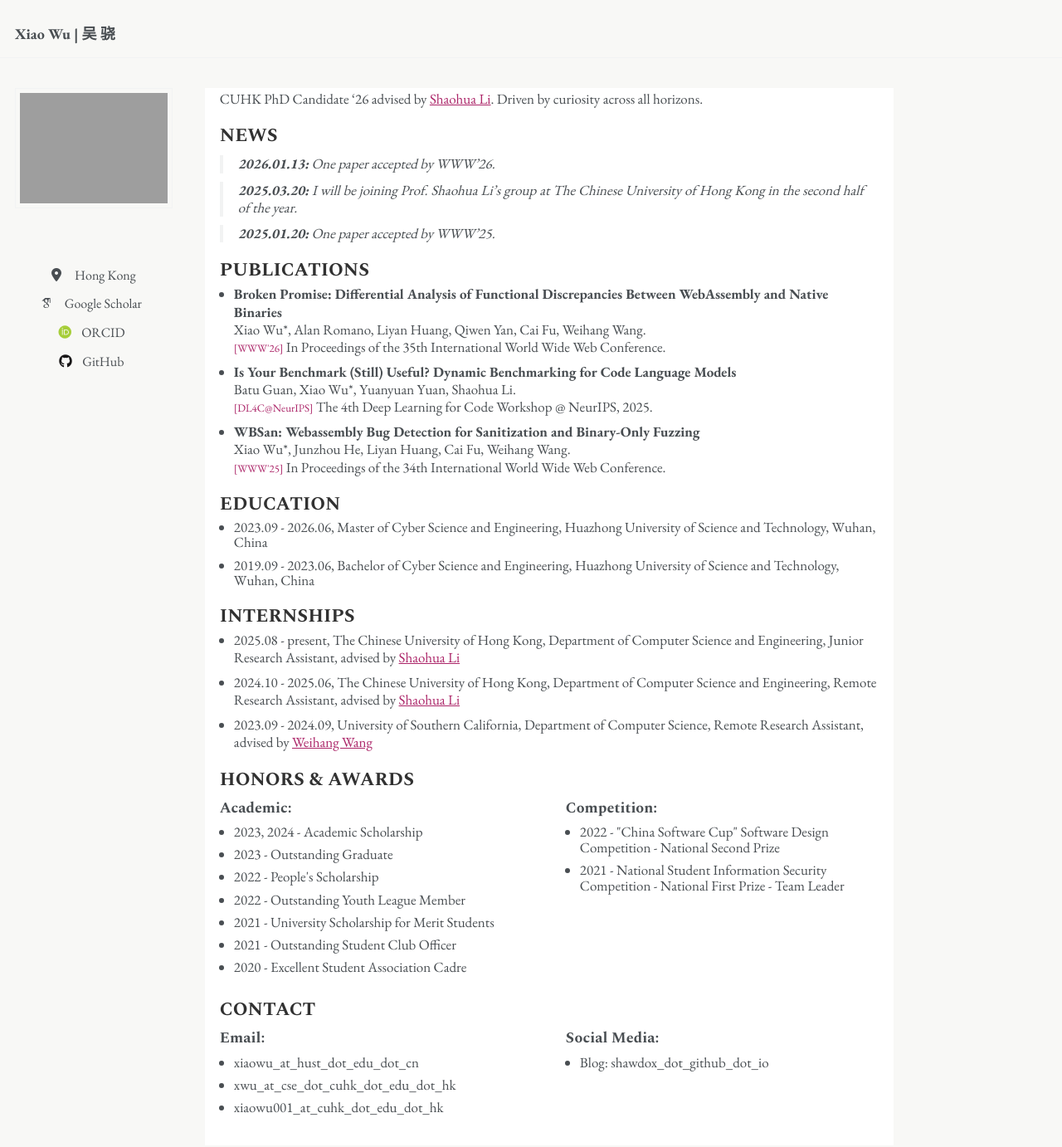
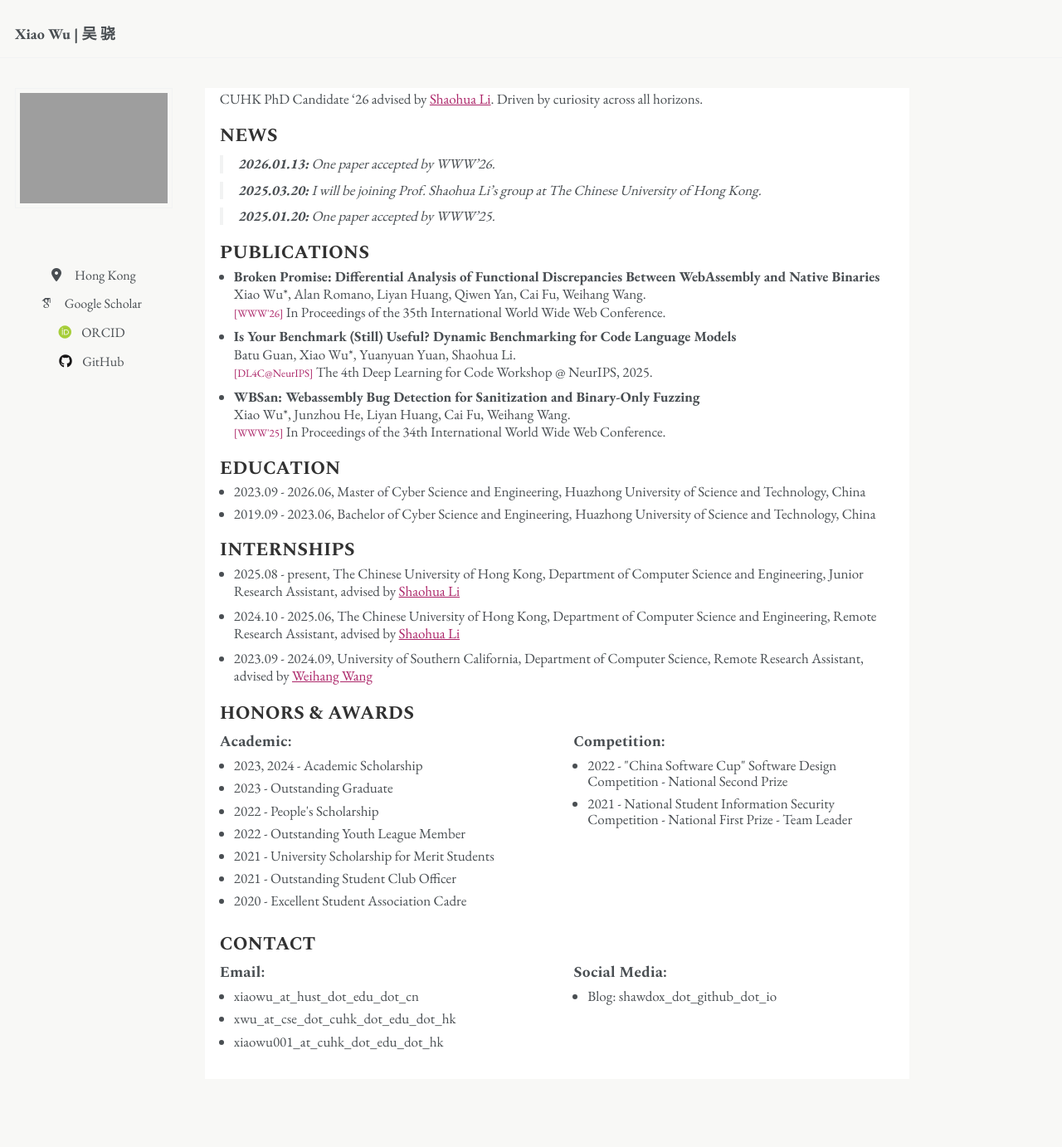
Before and after one commit to xiaowu417/xiaowu417.github.io, a Jekyll site: the page built from _pages/about.md, in a window 1280 px wide and 1400 px high. Shown: the top 1382 px of the window at 83% size. Built offline with Jekyll 4.4.1, drawn with Linux system fonts in a browser that asks for light colours; emoji names are drawn with the system emoji font; some web fonts are replaced.

Commit message:
redesign

```diff
--- a/_pages/about.md
+++ b/_pages/about.md
@@ -13,7 +13,7 @@ CUHK PhD Candidate '26 advised by [Shaohua Li](https://shao-hua-li.github.io/).
 # NEWS
 > **2026.01.13:** One paper accepted by WWW'26.
 
-> **2025.03.20:** I will be joining Prof. Shaohua Li's group at The Chinese University of Hong Kong in the second half of the year.
+> **2025.03.20:** I will be joining Prof. Shaohua Li's group at The Chinese University of Hong Kong.
 
 >**2025.01.20:** One paper accepted by WWW'25.
 
@@ -32,8 +32,8 @@ CUHK PhD Candidate '26 advised by [Shaohua Li](https://shao-hua-li.github.io/).
 <br><font color="#ac2669" size="2">[WWW'25]</font> In Proceedings of the 34th International World Wide Web Conference.
 
 # EDUCATION
-- 2023.09 - 2026.06, Master of Cyber Science and Engineering, Huazhong University of Science and Technology, Wuhan, China
-- 2019.09 - 2023.06, Bachelor of Cyber Science and Engineering, Huazhong University of Science and Technology, Wuhan, China
+- 2023.09 - 2026.06, Master of Cyber Science and Engineering, Huazhong University of Science and Technology, China
+- 2019.09 - 2023.06, Bachelor of Cyber Science and Engineering, Huazhong University of Science and Technology, China
 
 <!-- - **Ditto: Uncovering High-Risk Behaviors in the Linux Kernel via Historical Bug Activation and Diffusion**
 <br><font color="#069eb9" size="2">[UNDER REVIEW]</font> Shuai Jiang, Cai Fu, Lingfeng Pei, Shuai He, Jianqiang Lv, XiaoFan Liu, **Xiao Wu**. -->
--- a/_sass/layout/_page.scss
+++ b/_sass/layout/_page.scss
@@ -31,7 +31,7 @@
 
     // 覆盖 full() 的宽度行为：设置最大宽度并水平居中。
     // 你可以把 900px 替换为你需要的值，或使用百分比/变量（例如 $medium、$large）。
-    max-width: 88%;
+    max-width: 90%;
     margin-left: auto;
     margin-right: auto;
     padding-left: 1em;
@@ -40,7 +40,7 @@
 
     // 在更大的断点上保持响应式（可选）
     @include breakpoint($x-large) {
-      max-width: 88%;
+      max-width: 90%;
     }
 
     .page__content,
```
